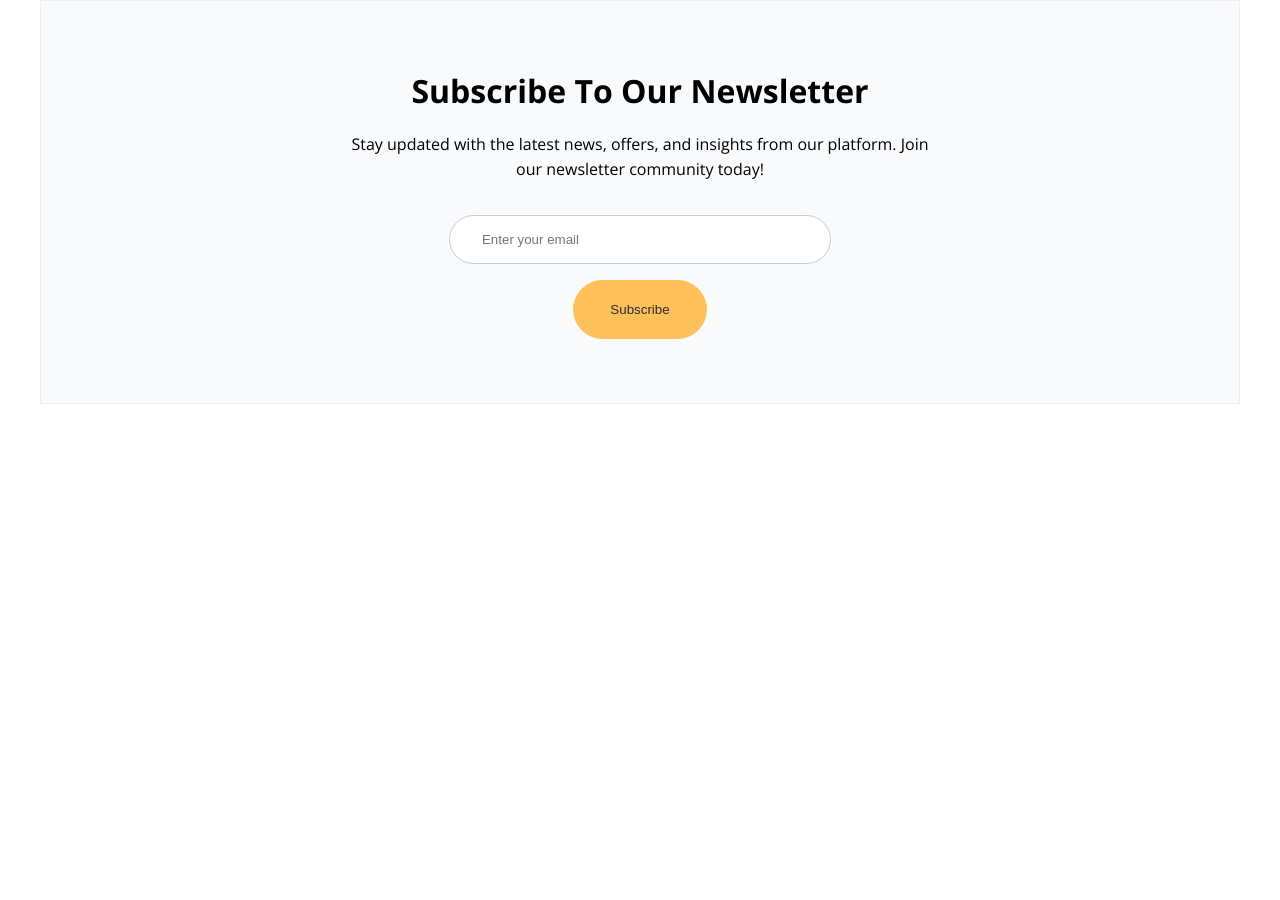
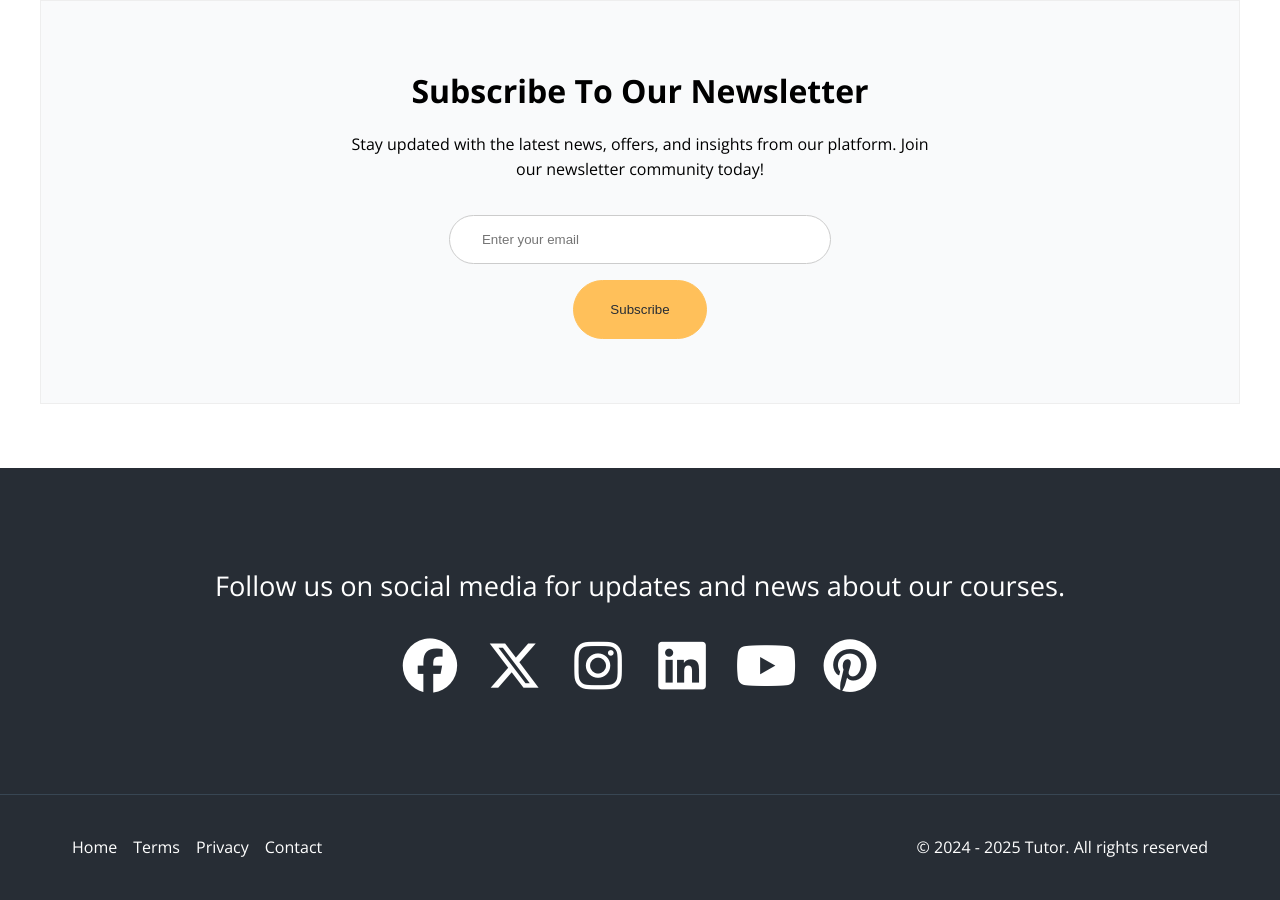
Before and after one commit to PannarujBig/tutor-website, a plain HTML site: page index.html in a window 1280 px wide. Shown: the part 6522-7422 px from the top of the page. Before the commit the page ends 6926 px from the top, so only its background shows below. Drawn offline with nearby package versions, Linux system fonts and the light colour scheme.

Commit message:
Add social icons, footer

```diff
--- a/css/style.css
+++ b/css/style.css
@@ -500,6 +500,57 @@ img {
     max-width: 400px;
 }
 
+/* Social */
+.social {
+    background: var(--dark-color);
+    color: #fff;
+    padding: 6rem 2rem;
+    text-align: center;
+    font-size: 1.7rem;
+    margin-bottom: 0;
+}
+
+.social a,
+.footer a {
+    color: #fff;
+}
+
+.social a:hover,
+.footer a:hover {
+    color: var(--secondary-color);
+}
+
+.social p {
+    margin-bottom: 2rem;
+}
+
+.social .social-icons {
+    display: flex;
+    justify-content: center;
+    gap: 1rem;
+    margin-top: 2rem;
+}
+
+/* Footer */
+.footer {
+    background: var(--dark-color);
+    color: #fff;
+    border-top: 1px solid #384653;
+    padding: 0.5rem 2rem;
+}
+
+.footer-flex {
+    display: flex;
+    justify-content: space-between;
+    align-items: center;
+}
+
+.footer ul {
+    display: flex;
+    justify-content: center;
+    gap: 1rem;
+    margin: 2rem 0;
+}
 
 /* Media Queries */
 @media(max-width: 1200px) {
@@ -584,6 +635,27 @@ img {
     .info-content p {
         font-size: 1rem;
     }
+
+    .social .social-icons {
+        flex-wrap: wrap;
+    }
+
+    .social p {
+        font-size: 1.2rem;
+    }
+
+    .social i {
+        font-size: 2.5rem;
+    }
+
+    .footer {
+        padding: 0.5rem 1rem;
+    }
+
+    .footer-flex {
+        flex-direction: column;
+        text-align: center;
+    }
 }
 
 @media(max-width: 576px) {
--- a/index.html
+++ b/index.html
@@ -472,6 +472,36 @@
         </div>
     </section>
 
+    <!-- Social -->
+    <section class="social section">
+        <div class="container ">
+            <p>
+                Follow us on social media for updates and news about our courses.
+            </p>
+            <div class="social-icons">
+                <a href="#"><i class="fa-brands fa-facebook fa-2x"></i></a>
+                <a href="#"><i class="fa-brands fa-x-twitter fa-2x"></i></a>
+                <a href="#"><i class="fa-brands fa-instagram fa-2x"></i></a>
+                <a href="#"><i class="fa-brands fa-linkedin fa-2x"></i></a>
+                <a href="#"><i class="fa-brands fa-youtube fa-2x"></i></a>
+                <a href="#"><i class="fa-brands fa-pinterest fa-2x"></i></a>
+            </div>
+        </div>
+    </section>
+
+    <!-- Footer -->
+    <footer class="footer">
+        <div class="container footer-flex">
+            <ul class="footer-links">
+                <li> <a href="#">Home</a></li>
+                <li> <a href="#">Terms</a></li>
+                <li> <a href="#">Privacy</a></li>
+                <li> <a href="contact.html">Contact</a></li>
+            </ul>
+            <p>&copy; 2024 - 2025 Tutor. All rights reserved</p>
+        </div>
+    </footer>
+
 
     <script src="./js/script.js"></script>
 </body>
```
